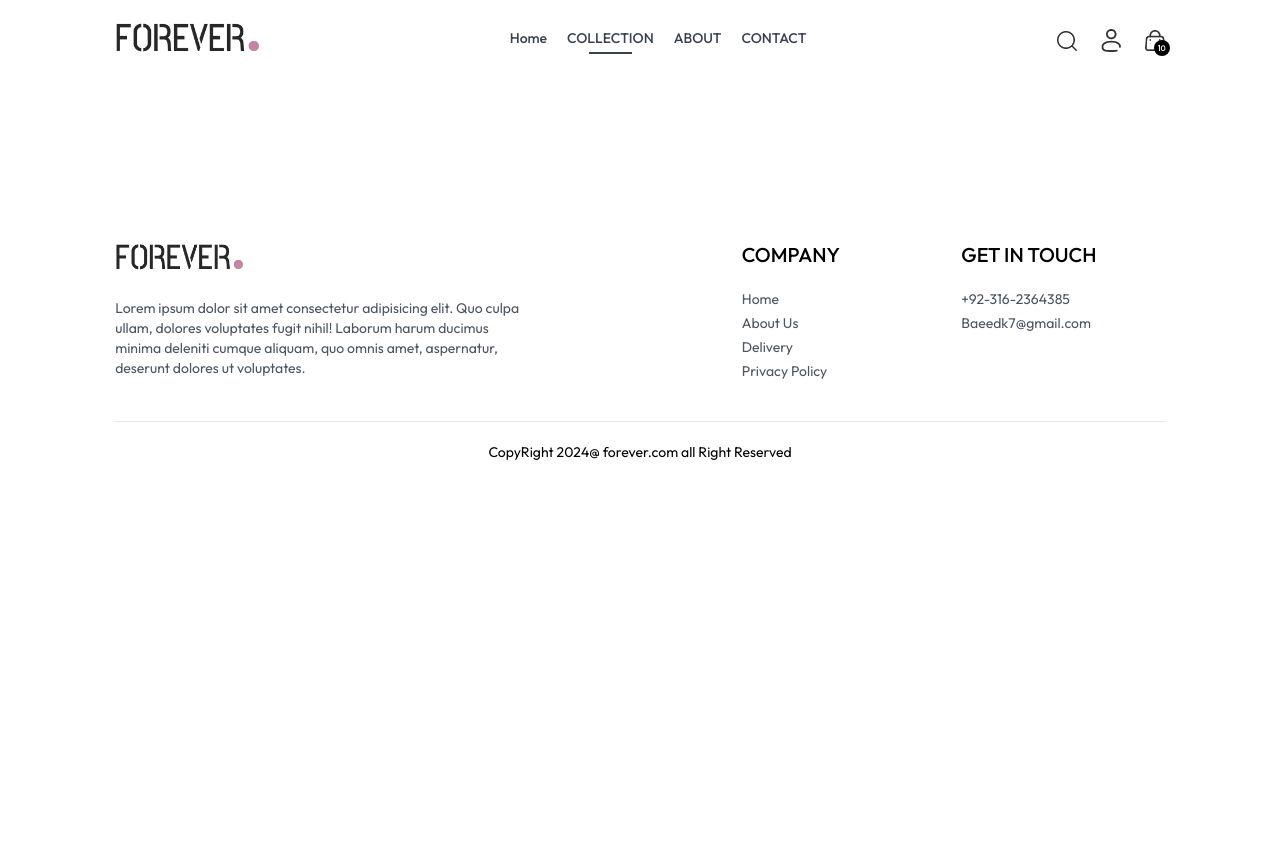
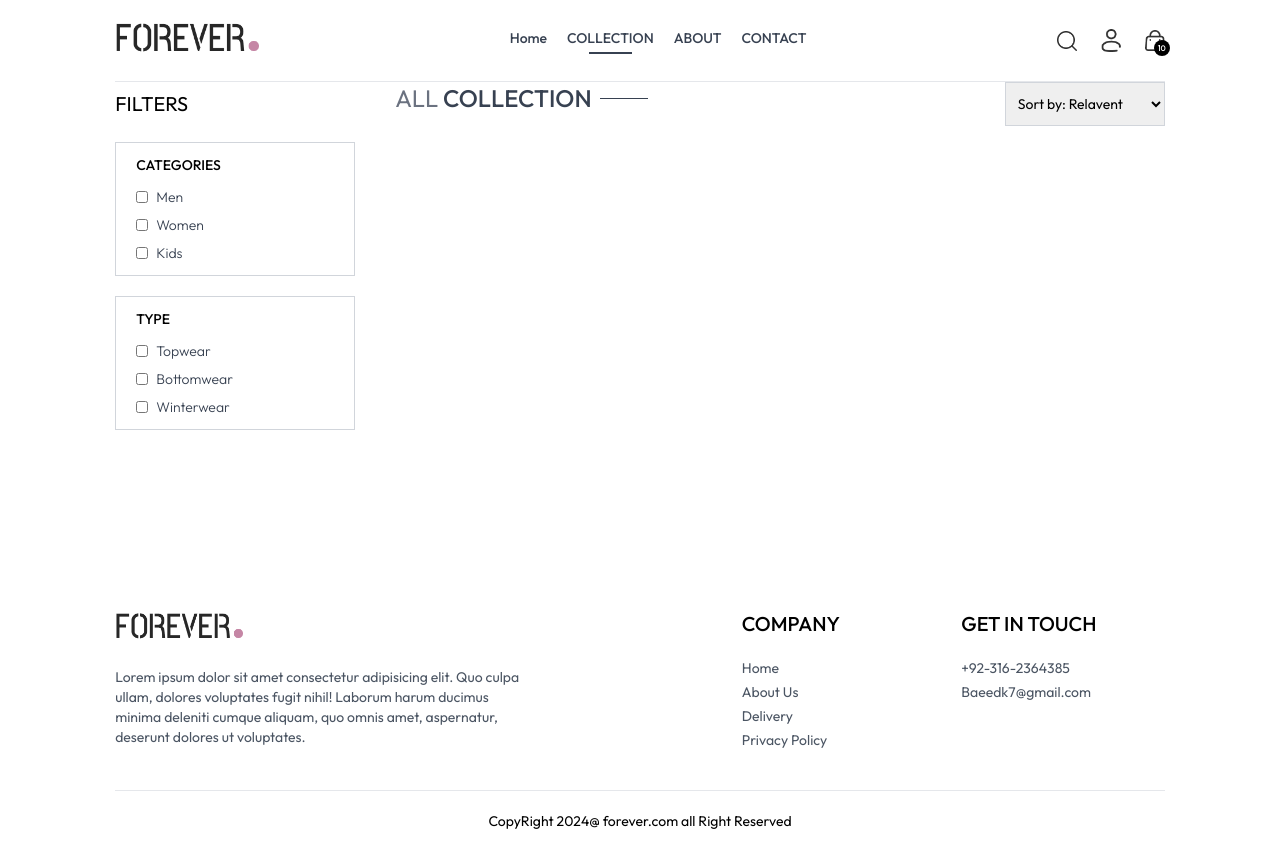
Before and after one commit to BaeedKhan91/E-commerce-web, a React (Vite) app: page /collection in a window 1280 px wide. Before the commit the page ends 800 px from the top, so only its background shows below. Built offline with nearby package versions, Linux system fonts and the light colour scheme; a web font is replaced by a local one.

Commit message:
making collection page

```diff
--- a/src/pages/Collection.jsx
+++ b/src/pages/Collection.jsx
@@ -1,11 +1,71 @@
-import React from 'react'
+import React, { useContext, useState,  } from 'react'
+import { ShopContext } from '../context/ShopContext'
+import { assets } from '../assets/frontend_assets/assets'
+import Title from '../components/Title'
 
-function collection() {
+function Collection() {
+  const {products} = useContext(ShopContext)
+  const [showFilter,setShowFilter]=useState(false)
+
+
   return (
-    <div>
+    <div className='flex flex-col sm:flex-row gap-1 sm:gap-10 border-t'>
+      {/* Filter Options */}
+      <div className='min-w-60'>
+        <p onClick={()=>setShowFilter(!showFilter)}className='my-2 text-xl flex items-center cursor-pointer gap-2 '>FILTERS
+          <img src={assets.dropdown_icon} className={`h-3 sm:hidden ${showFilter ? 'rotate-90' : ''}`} alt="" />
+        </p>
+        {/* Categorey Filter */}
+        <div className={`border border-gray-300 pl-5 py-3 mt-6 ${showFilter ? '' : 'hidden'} sm:block`}>
+          <p className='mb-3 text-sm font-medium'>CATEGORIES</p>
+          <div className='flex flex-col gap-2 text-sm font-light text-gray-700'>
+            <p className='flex gap-2'>
+              <input type="checkbox" className='w-3' value={''} />Men
+            </p>
+            <p className='flex gap-2'>
+              <input type="checkbox" className='w-3' value={'Women'} />Women
+            </p>
+            <p className='flex gap-2'>
+              <input type="checkbox" className='w-3' value={'Kids'} />Kids
+            </p>
+          </div>
+        </div>
+        <div>
+          {/* SubCATEGORY Fliter */}
+          <div className={`border border-gray-300 pl-5 py-3 my-5 ${showFilter ? '' : 'hidden'} sm:block`}>
+          <p className='mb-3 text-sm font-medium'>TYPE</p>
+          <div className='flex flex-col gap-2 text-sm font-light text-gray-700'>
+            <p className='flex gap-2'>
+              <input type="checkbox" className='w-3' value={'Topwear'} />Topwear
+            </p>
+            <p className='flex gap-2'>
+              <input type="checkbox" className='w-3' value={'Bottomwear'} />Bottomwear
+            </p>
+            <p className='flex gap-2'>
+              <input type="checkbox" className='w-3' value={'Winterwear'} />Winterwear
+            </p>
+          </div>
+        </div>
+        </div>
+      </div>
+      {/* Right Side */}
+      <div className='flex-1 '>
+        <div className='flex justify-between text-base sm:text-2xl mb-4'>
+          <Title text1={'ALL'} text2={'COLLECTION'}/>
+          {/* Product Sort */}
+          <select className='border border-gray-300 text-sm px-2'>
+            <option value="relevant">Sort by: Relavent</option>
+            <option value="low-high">Sort by: Low to high</option>
+            <option value="high-low">Sort by: high to low</option>
+          </select>
+        </div>
+        {/* Map products */}
+        <div className='grid grid-cols-2 md:grid-cols-3 lg:grid-cols-4 gap-4 gap-y-6'>
 
+        </div>
+      </div>
     </div>
   )
 }
 
-export default collection
+export default Collection
```
